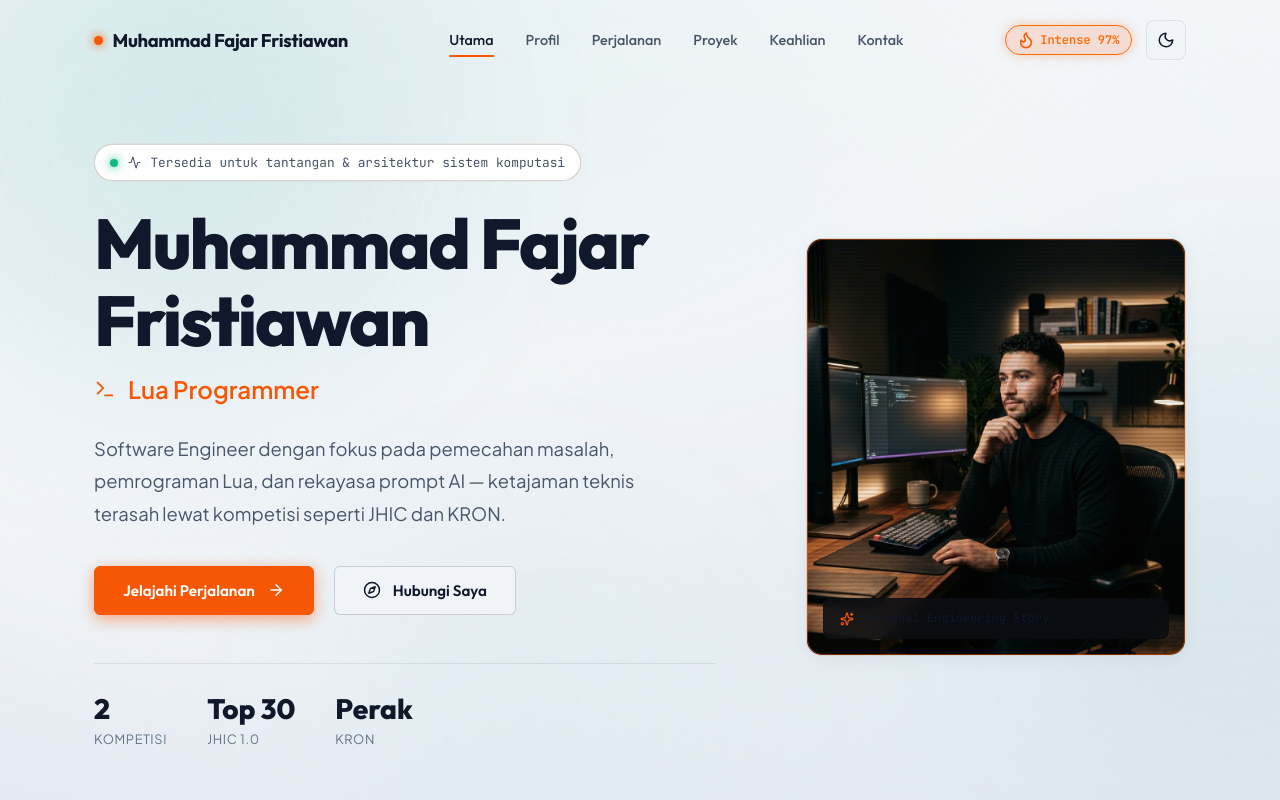
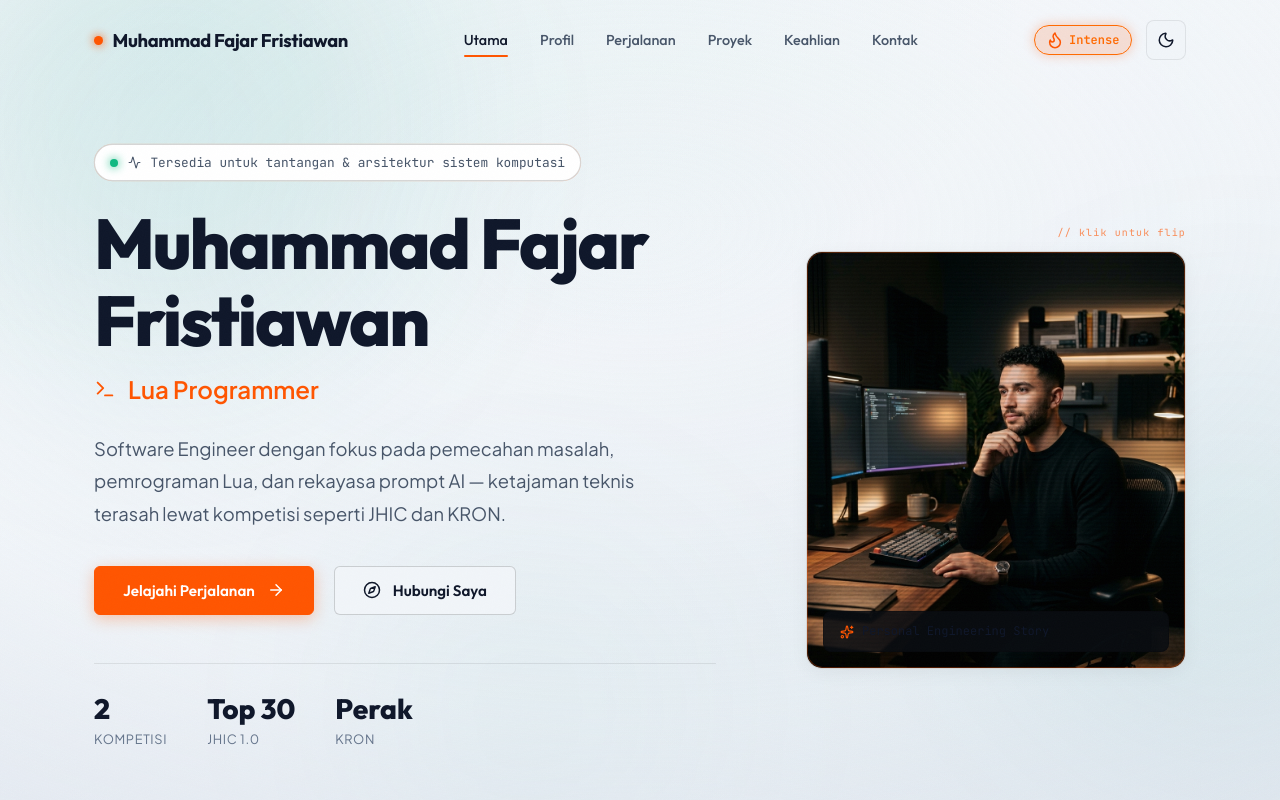
Before and after one commit to AlephSc/portofolio-, a React (Vite) app: page / in a window 1280 px wide. Shown: the top 800 px of the page. Built offline with nearby package versions, Linux system fonts and the light colour scheme.

Commit message:
fourth commit

```diff
--- a/src/App.tsx
+++ b/src/App.tsx
@@ -15,7 +15,7 @@ import { Footer } from './components/Footer';
 
 export function App() {
   const { theme, toggleTheme } = useTheme();
-  const { intensity, isIntense, toggleManualIntense } = useScrollIntensity();
+  const { isIntense, manualIntense, toggleManualIntense } = useScrollIntensity();
 
   return (
     <MotionConfig reducedMotion="user">
@@ -28,13 +28,12 @@ export function App() {
           theme={theme}
           onToggleTheme={toggleTheme}
           isIntense={isIntense}
-          intensityRatio={intensity}
           onToggleManualIntense={toggleManualIntense}
         />
 
         {/* Main Content Sections */}
         <main style={{ position: 'relative', zIndex: 10 }}>
-          <Hero />
+          <Hero isFlipped={manualIntense} onFlip={toggleManualIntense} />
           <TechMarquee />
           <Profile />
           <Timeline />
--- a/src/components/Hero.tsx
+++ b/src/components/Hero.tsx
@@ -1,11 +1,11 @@
 import React, { useState, useEffect } from 'react';
 import { motion } from 'framer-motion';
-import { ArrowRight, Terminal, Compass, Sparkles, Activity } from 'lucide-react';
+import { ArrowRight, Terminal, Compass, Sparkles, Activity, Award } from 'lucide-react';
 import { profileData } from '../data/profile';
 
 const ROLES = ['Software Engineer', 'Lua Programmer', 'AI Prompt Engineer'];
 
-export const Hero: React.FC = () => {
+export const Hero: React.FC<{ isFlipped: boolean; onFlip: () => void }> = ({ isFlipped, onFlip }) => {
   const [currentRoleIndex, setCurrentRoleIndex] = useState(0);
   const [displayText, setDisplayText] = useState('');
   const [isDeleting, setIsDeleting] = useState(false);
@@ -96,14 +96,32 @@ export const Hero: React.FC = () => {
           </div>
         </motion.div>
 
-        {/* Right Column: Cyber Photo Frame with RGB Glitch */}
+        {/* Right Column: Flippable Profile Card */}
         <motion.div
           className="hero-image-container"
           initial={{ opacity: 0, scale: 0.95 }}
           animate={{ opacity: 1, scale: 1 }}
           transition={{ duration: 0.9, delay: 0.2, ease: [0.16, 1, 0.3, 1] }}
         >
-          <div className="portrait-wrapper cyber-photo-glitch">
+          <span className="flip-hint">
+            {isFlipped ? '// identitas intense' : '// klik untuk flip'}
+          </span>
+
+          <div
+            className={`portrait-flip ${isFlipped ? 'is-flipped' : ''}`}
+            onClick={onFlip}
+            role="button"
+            tabIndex={0}
+            aria-label="Balik kartu profil"
+            onKeyDown={(e) => {
+              if (e.key === 'Enter' || e.key === ' ') {
+                e.preventDefault();
+                onFlip();
+              }
+            }}
+          >
+            {/* FRONT — normal identity */}
+            <div className="portrait-face portrait-front cyber-photo-glitch">
               <div className="portrait-border-glow" />
               <img
                 src={profileData.avatarUrl}
@@ -115,6 +133,26 @@ export const Hero: React.FC = () => {
               <div className="portrait-badge">
                 <Sparkles size={14} className="badge-icon" />
                 <span>Personal Engineering Story</span>
+              </div>
+            </div>
+
+            {/* BACK — intense identity */}
+            <div className="portrait-face portrait-back">
+              <div className="back-scanlines" />
+              <div className="back-corner back-corner-tl" />
+              <div className="back-corner back-corner-tr" />
+              <div className="back-corner back-corner-bl" />
+              <div className="back-corner back-corner-br" />
+              <div className="back-content">
+                <span className="back-tag">// intense mode</span>
+                <h3 className="back-name">Fajar<br />Fristiawan</h3>
+                <span className="back-role">Software Engineer</span>
+                <div className="back-medal">
+                  <Award size={18} />
+                  <span>Perak — KRON 2025</span>
+                </div>
+                <p className="back-quote">"Tekanan jadi bahan bakar."</p>
+              </div>
             </div>
           </div>
         </motion.div>
@@ -290,27 +328,149 @@ export const Hero: React.FC = () => {
 
         .hero-image-container {
           display: flex;
-          justify-content: flex-end;
+          flex-direction: column;
+          align-items: flex-end;
+          justify-content: center;
           position: relative;
+          perspective: 1100px;
+          gap: 0.6rem;
         }
 
         @media (max-width: 968px) {
           .hero-image-container {
-            justify-content: center;
+            align-items: center;
           }
         }
 
-        /* Cyber RGB Photo Glitch Frame */
-        .portrait-wrapper {
-          position: relative;
+        .flip-hint {
+          font-family: var(--font-mono);
+          font-size: 0.62rem;
+          letter-spacing: 0.12em;
+          color: var(--color-accent);
+          opacity: 0.65;
+          transition: color 0.5s ease, opacity 0.3s ease;
+        }
+
+        .portrait-flip {
           width: 100%;
           max-width: 380px;
           aspect-ratio: 1 / 1.1;
+          position: relative;
+          transform-style: preserve-3d;
+          transition: transform 0.75s cubic-bezier(0.4, 0.2, 0.2, 1);
+          cursor: pointer;
+        }
+
+        .portrait-flip.is-flipped {
+          transform: rotateY(180deg);
+        }
+
+        .portrait-flip:focus-visible {
+          outline: 2px solid var(--color-accent);
+          outline-offset: 5px;
+          border-radius: 18px;
+        }
+
+        .portrait-face {
+          position: absolute;
+          inset: 0;
           border-radius: 16px;
           overflow: hidden;
-          box-shadow: var(--shadow-subtle);
           border: 1px solid var(--border-medium);
           background-color: var(--bg-card);
+          box-shadow: var(--shadow-subtle);
+          -webkit-backface-visibility: hidden;
+          backface-visibility: hidden;
+        }
+
+        .portrait-back {
+          transform: rotateY(180deg);
+          display: flex;
+          align-items: flex-end;
+          background:
+            radial-gradient(ellipse at center, transparent 30%, rgba(120, 20, 0, 0.45) 100%),
+            linear-gradient(160deg, #14060a 0%, #0c0407 100%);
+          border-color: rgba(255, 85, 0, 0.35);
+        }
+
+        .back-scanlines {
+          position: absolute;
+          inset: 0;
+          pointer-events: none;
+          background: linear-gradient(rgba(18, 16, 16, 0) 50%, rgba(0, 0, 0, 0.22) 50%);
+          background-size: 100% 4px;
+          opacity: 0.35;
+          z-index: 2;
+        }
+
+        .back-corner {
+          position: absolute;
+          width: 34px;
+          height: 34px;
+          z-index: 5;
+        }
+
+        .back-corner-tl { top: 0; left: 0; border-top: 2px solid rgba(255, 85, 0, 0.6); border-left: 2px solid rgba(255, 85, 0, 0.6); border-top-left-radius: 16px; }
+        .back-corner-tr { top: 0; right: 0; border-top: 2px solid rgba(255, 85, 0, 0.45); border-right: 2px solid rgba(255, 85, 0, 0.45); border-top-right-radius: 16px; }
+        .back-corner-bl { bottom: 0; left: 0; border-bottom: 2px solid rgba(255, 85, 0, 0.45); border-left: 2px solid rgba(255, 85, 0, 0.45); border-bottom-left-radius: 16px; }
+        .back-corner-br { bottom: 0; right: 0; border-bottom: 2px solid rgba(255, 85, 0, 0.6); border-right: 2px solid rgba(255, 85, 0, 0.6); border-bottom-right-radius: 16px; }
+
+        .back-content {
+          position: relative;
+          z-index: 4;
+          padding: 1.5rem;
+          display: flex;
+          flex-direction: column;
+          gap: 0.4rem;
+          width: 100%;
+        }
+
+        .back-tag {
+          font-family: var(--font-mono);
+          font-size: 0.62rem;
+          letter-spacing: 0.12em;
+          color: rgba(255, 107, 133, 0.7);
+        }
+
+        .back-name {
+          font-family: var(--font-heading);
+          font-weight: 800;
+          font-size: 1.85rem;
+          line-height: 1;
+          color: #ff6a00;
+          text-shadow: 0 0 25px rgba(255, 85, 0, 0.5);
+          letter-spacing: -0.02em;
+        }
+
+        .back-role {
+          font-family: var(--font-mono);
+          font-size: 0.72rem;
+          letter-spacing: 0.08em;
+          color: rgba(255, 200, 170, 0.8);
+          text-transform: uppercase;
+        }
+
+        .back-medal {
+          display: inline-flex;
+          align-items: center;
+          gap: 0.5rem;
+          margin-top: 0.75rem;
+          padding: 0.5rem 0.85rem;
+          border-radius: 8px;
+          background: rgba(255, 85, 0, 0.12);
+          border: 1px solid rgba(255, 85, 0, 0.35);
+          color: #ff8a3d;
+          font-family: var(--font-mono);
+          font-size: 0.72rem;
+          font-weight: 600;
+          width: fit-content;
+        }
+
+        .back-quote {
+          margin-top: 0.85rem;
+          font-style: italic;
+          font-size: 0.85rem;
+          color: rgba(255, 180, 150, 0.7);
         }
 
         .portrait-image {
--- a/src/components/Navbar.tsx
+++ b/src/components/Navbar.tsx
@@ -7,7 +7,6 @@ interface NavbarProps {
   theme: Theme;
   onToggleTheme: () => void;
   isIntense: boolean;
-  intensityRatio: number;
   onToggleManualIntense: () => void;
 }
 
@@ -15,7 +14,6 @@ export const Navbar: React.FC<NavbarProps> = ({
   theme,
   onToggleTheme,
   isIntense,
-  intensityRatio,
   onToggleManualIntense,
 }) => {
   const [scrolled, setScrolled] = useState(false);
@@ -97,7 +95,7 @@ export const Navbar: React.FC<NavbarProps> = ({
           >
             <Flame className="intensity-icon" size={16} />
             <span className="intensity-label">
-              {intensityRatio > 0.3 ? `Intense ${(intensityRatio * 100).toFixed(0)}%` : 'Focus'}
+              {isIntense ? 'Intense' : 'Focus'}
             </span>
           </button>
 
--- a/src/hooks/useScrollIntensity.ts
+++ b/src/hooks/useScrollIntensity.ts
@@ -1,92 +1,39 @@
 import { useState, useEffect, useCallback } from 'react';
 
 export function useScrollIntensity() {
-  const [intensity, setIntensity] = useState<number>(0); // 0.0 (Normal) to 1.0 (Intense)
-  const [manualOverride, setManualOverride] = useState<boolean>(false);
+  const [scrollIntense, setScrollIntense] = useState(false);
+  const [manualIntense, setManualIntense] = useState(false);
 
-  const calculateScrollIntensity = useCallback(() => {
-    if (manualOverride) return;
-
-    const intenseElements = document.querySelectorAll('[data-intense-trigger="true"]');
-    if (!intenseElements || intenseElements.length === 0) {
-      setIntensity(0);
-      return;
-    }
-
-    const viewportHeight = window.innerHeight;
-    let maxVisibilityRatio = 0;
-
-    intenseElements.forEach(el => {
-      const rect = el.getBoundingClientRect();
-      // Calculate how much of the intense element is near center of screen
-      const elementCenter = rect.top + rect.height / 2;
-      const screenCenter = viewportHeight / 2;
-      const distanceFromCenter = Math.abs(elementCenter - screenCenter);
-      const activeRange = viewportHeight * 0.75;
-
-      if (distanceFromCenter < activeRange) {
-        // Ratio goes up to 1.0 when near center
-        const ratio = 1 - distanceFromCenter / activeRange;
-        if (ratio > maxVisibilityRatio) {
-          maxVisibilityRatio = Math.min(Math.max(ratio, 0), 1);
-        }
-      }
-    });
-
-    // Smooth out ratio with ease curve
-    const easedRatio = Math.pow(maxVisibilityRatio, 1.2);
-    setIntensity(easedRatio);
-  }, [manualOverride]);
-
+  // Scroll-driven: true when any intense trigger sits near viewport center
   useEffect(() => {
-    const handleScroll = () => {
-      requestAnimationFrame(calculateScrollIntensity);
+    const check = () => {
+      const els = document.querySelectorAll('[data-intense-trigger="true"]');
+      let any = false;
+      const vh = window.innerHeight;
+      els.forEach(el => {
+        const r = el.getBoundingClientRect();
+        if (r.top < vh * 0.6 && r.bottom > vh * 0.4) any = true;
+      });
+      setScrollIntense(any);
     };
 
-    window.addEventListener('scroll', handleScroll, { passive: true });
-    calculateScrollIntensity();
+    window.addEventListener('scroll', check, { passive: true });
+    check();
+    return () => window.removeEventListener('scroll', check);
+  }, []);
 
-    return () => {
-      window.removeEventListener('scroll', handleScroll);
-    };
-  }, [calculateScrollIntensity]);
+  const isIntense = scrollIntense || manualIntense;
 
-  // Update CSS Custom Properties whenever intensity changes
+  // Apply global data-mode → CSS @property transitions handle the smooth shift
   useEffect(() => {
     const root = document.documentElement;
-    root.style.setProperty('--intensity-ratio', intensity.toFixed(3));
+    if (isIntense) root.setAttribute('data-mode', 'intense');
+    else root.removeAttribute('data-mode');
+  }, [isIntense]);
 
-    // Base accent RGB: Teal/Emerald (13, 148, 136) in Normal state
-    // Intense accent RGB: Fiery Orange (255, 85, 0) in Intense state
-    const rNormal = 13, gNormal = 148, bNormal = 136;
-    const rIntense = 255, gIntense = 85, bIntense = 0;
+  const toggleManualIntense = useCallback(() => {
+    setManualIntense(prev => !prev);
+  }, []);
 
-    const r = Math.round(rNormal + (rIntense - rNormal) * intensity);
-    const g = Math.round(gNormal + (gIntense - gNormal) * intensity);
-    const b = Math.round(bNormal + (bIntense - bNormal) * intensity);
-
-    root.style.setProperty('--color-accent-rgb', `${r}, ${g}, ${b}`);
-    root.style.setProperty('--color-accent', `rgb(${r}, ${g}, ${b})`);
-    root.style.setProperty('--color-accent-glow', `rgba(${r}, ${g}, ${b}, ${0.15 + intensity * 0.35})`);
-    root.style.setProperty('--contrast-boost', `${1 + intensity * 0.15}`);
-  }, [intensity]);
-
-  const toggleManualIntense = () => {
-    setManualOverride(prev => {
-      const next = !prev;
-      if (next) {
-        setIntensity(1.0);
-      } else {
-        setIntensity(0);
-      }
-      return next;
-    });
-  };
-
-  return {
-    intensity,
-    isIntense: intensity > 0.4,
-    manualOverride,
-    toggleManualIntense
-  };
+  return { isIntense, manualIntense, toggleManualIntense };
 }
--- a/src/styles/index.css
+++ b/src/styles/index.css
@@ -6,12 +6,16 @@
 
 @import url('https://fonts.googleapis.com/css2?family=Outfit:wght@300;400;500;600;700;800&family=Plus+Jakarta+Sans:ital,wght@0,300;0,400;0,500;0,600;0,700;1,400&family=JetBrains+Mono:wght@400;500;600&display=swap');
 
+/* Registered custom properties enable smooth global color transition
+   (mirrors nirvan.my.id @property + data-mode approach) */
+@property --color-accent { syntax: "<color>"; inherits: true; initial-value: #0D9488; }
+@property --color-accent-glow { syntax: "<color>"; inherits: true; initial-value: rgba(13, 148, 136, 0.25); }
+
 :root {
-  /* Dynamic Emotion Color Variables */
-  --intensity-ratio: 0;
+  /* Emotion Color Tokens */
+  --color-accent: #0D9488;
+  --color-accent-glow: rgba(13, 148, 136, 0.25);
   --color-accent-rgb: 13, 148, 136;
-  --color-accent: rgb(var(--color-accent-rgb));
-  --color-accent-glow: rgba(var(--color-accent-rgb), 0.25);
   --color-accent-intense: #FF5500;
 
   /* Typography */
@@ -77,6 +81,25 @@
 }
 
 /* --------------------------------------------------------------------------
+   INTENSE MODE — global emotion shift (teal → fiery orange)
+   Triggered by profile flip OR scroll into intense timeline moments.
+   Smooth global transition via @property on <html>.
+   -------------------------------------------------------------------------- */
+[data-mode="intense"] {
+  --color-accent: #FF5500;
+  --color-accent-glow: rgba(255, 85, 0, 0.30);
+  --color-accent-rgb: 255, 85, 0;
+}
+
+[data-theme="dark"][data-mode="intense"] {
+  --bg-primary: #0E0907;
+  --bg-secondary: #15100C;
+  --bg-tertiary: #1E1812;
+  --bg-card: #14100B;
+  --bg-card-hover: #1B140E;
+}
+
+/* --------------------------------------------------------------------------
    BASE STYLES & RESET
    -------------------------------------------------------------------------- */
 *, *::before, *::after {
@@ -89,6 +112,7 @@ html {
   scroll-behavior: smooth;
   font-size: 16px;
   -webkit-text-size-adjust: 100%;
+  transition: --color-accent 0.7s ease, --color-accent-glow 0.7s ease;
 }
 
 body {
@@ -387,6 +411,20 @@ ul, ol {
 .ambient-intense .ambient-bg__glow--b { background: rgba(180, 60, 0, 0.09); }
 .ambient-intense .ambient-bg__glow--c { background: rgba(220, 100, 0, 0.07); }
 
+/* Intense state — warm ambient base + grid (dark only) */
+[data-theme="dark"][data-mode="intense"] .ambient-bg__base {
+  background:
+    radial-gradient(120% 90% at 15% 0, rgba(120, 40, 0, 0.20) 0%, transparent 55%),
+    radial-gradient(90% 70% at 90% 85%, rgba(90, 25, 0, 0.14) 0%, transparent 50%),
+    linear-gradient(165deg, #0c0604 0%, #0a0503 45%, #080402 100%);
+}
+
+[data-mode="intense"] .ambient-bg__grid {
+  background-image:
+    linear-gradient(rgba(255, 85, 0, 0.05) 1px, transparent 1px),
+    linear-gradient(90deg, rgba(255, 85, 0, 0.05) 1px, transparent 1px);
+}
+
 /* Light mode — softer teal orbs readable on bright base */
 [data-theme="light"] .ambient-bg__glow--a { background: rgba(13, 148, 136, 0.10); }
 [data-theme="light"] .ambient-bg__glow--b { background: rgba(13, 148, 136, 0.07); }
```
Also changed, not shown: 1 other file (tests, documents, lock files or other folders). Lines whose indentation alone changed are shown as unchanged.
